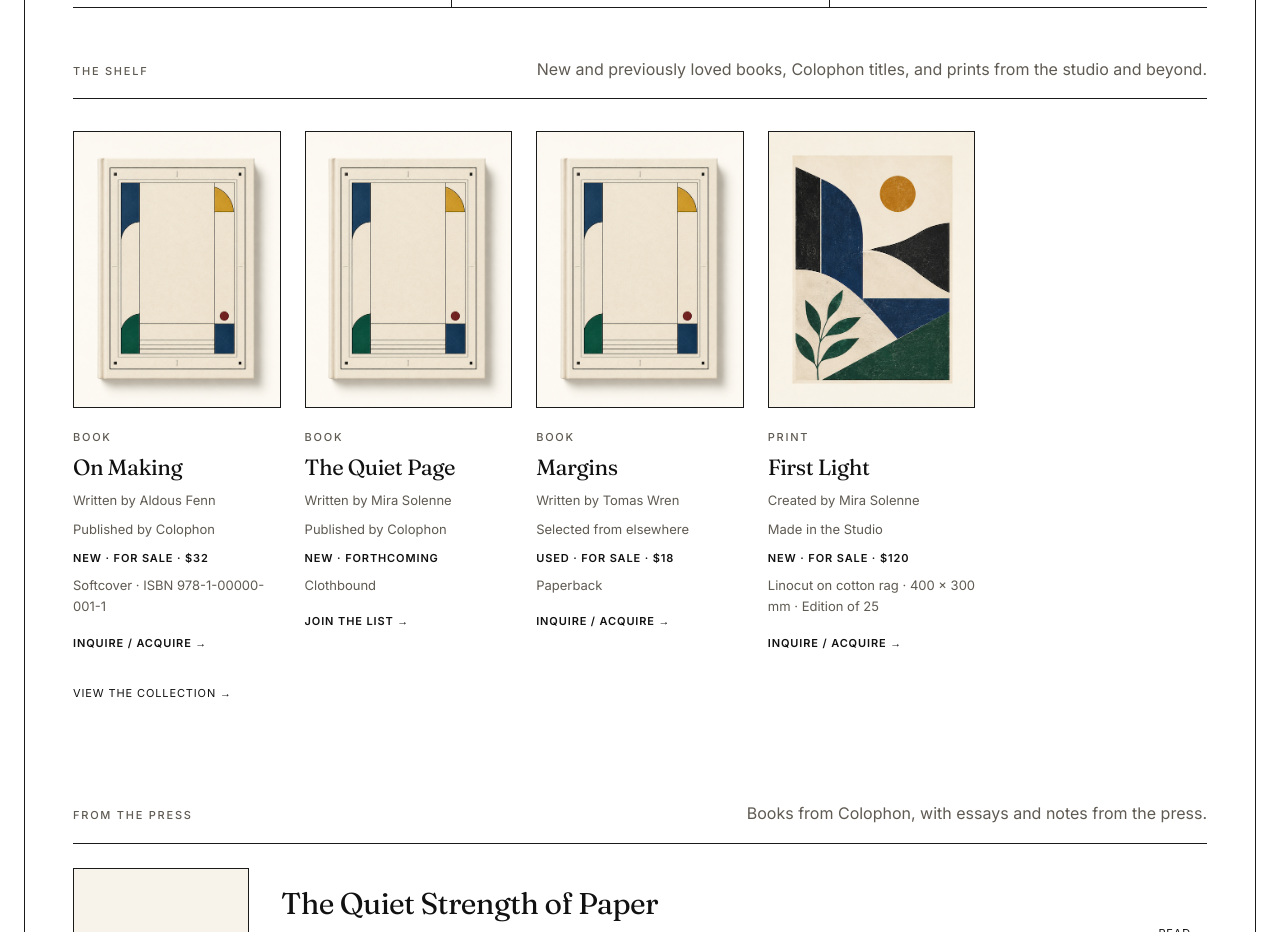
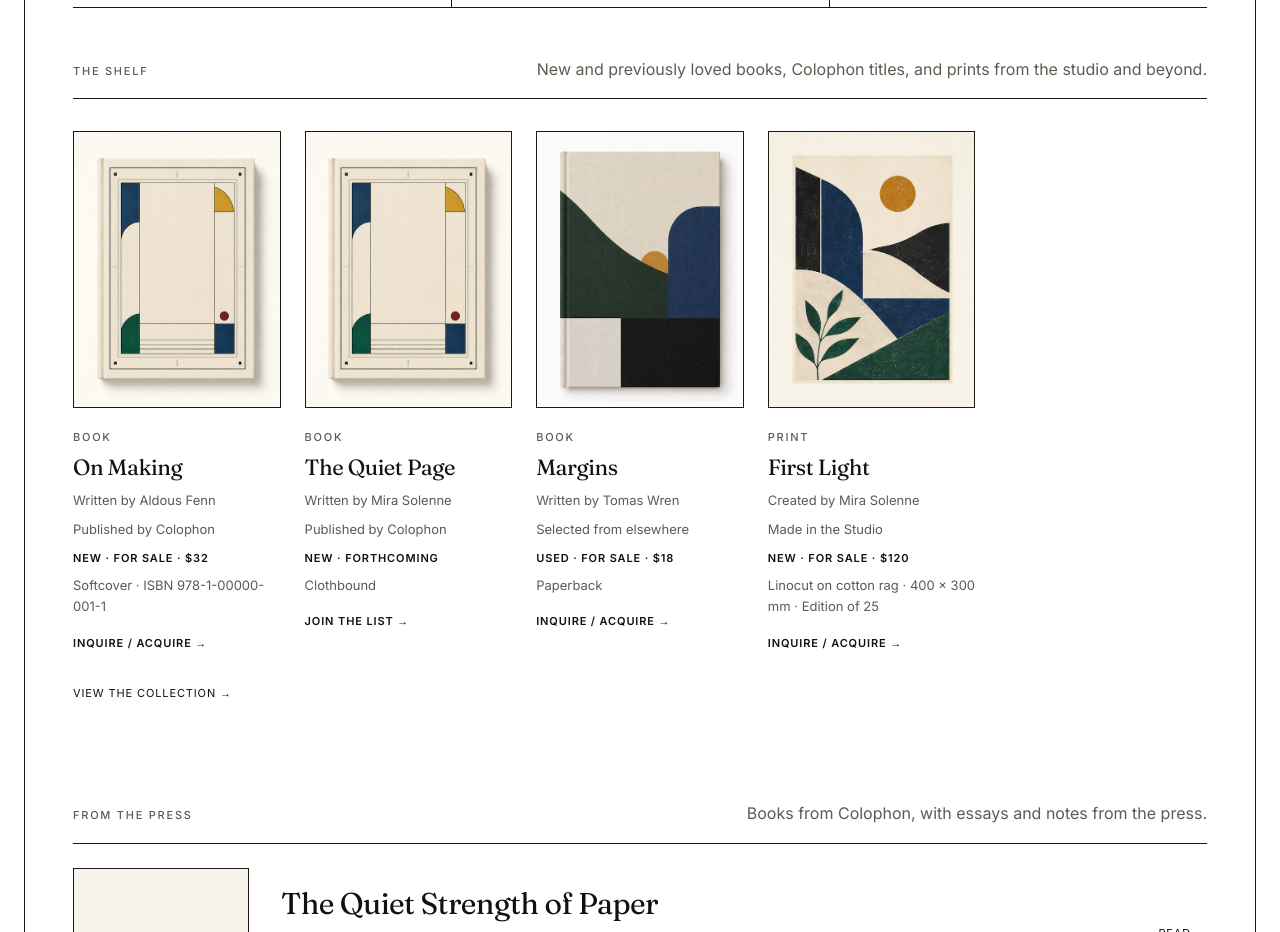
Before and after one commit to fitore/colophon, a Next.js app: page / in a window 1280 px wide. Shown: the part 1360-2292 px from the top of the page. Built offline with nearby package versions, Linux system fonts and the light colour scheme.

Commit message:
Differentiate external catalogue placeholders

```diff
--- a/src/components/catalog/CatalogCard.tsx
+++ b/src/components/catalog/CatalogCard.tsx
@@ -3,6 +3,7 @@ import Link from "next/link";
 import {
   formatMoney,
   getAcquisitionCta,
+  getCatalogueImage,
   getContributorLabel,
   getOriginLabel,
   getStatusLabel,
@@ -13,11 +14,7 @@ import styles from "./CatalogCard.module.css";
 export default function CatalogCard({ item }: { item: Acquirable }) {
   const href = `/bookstore/${item.slug}`;
   const cta = getAcquisitionCta(item);
-  const image = item.image ?? (
-    item.type === "book"
-      ? "/images/books/placeholder-book.png"
-      : "/images/books/print-placeholder.png"
-  );
+  const image = getCatalogueImage(item);
   const details =
     item.type === "book"
       ? [item.formats?.join(", "), item.isbn ? `ISBN ${item.isbn}` : undefined]
--- a/src/data/index.ts
+++ b/src/data/index.ts
@@ -41,6 +41,18 @@ export function getOriginLabel(source: Source): string {
   if (source.kind === "imprint") return "Published by Colophon";
   if (source.kind === "studio") return "Made in the Studio";
   return "Selected from elsewhere";
+}
+
+export function getCatalogueImage(item: Acquirable): string {
+  if (item.image) return item.image;
+  if (item.source.kind === "external") {
+    return item.type === "book"
+      ? "/images/books/placeholder-external-book.png"
+      : "/images/books/placeholder-external-print.png";
+  }
+  return item.type === "book"
+    ? "/images/books/placeholder-book.png"
+    : "/images/books/print-placeholder.png";
 }
 
 export function getContributorLabel(item: Book | Print | Essay): string {
```
Also changed, not shown: src/app/bookstore/[slug]/page.tsx (+2 -5 lines), public/images/books/placeholder-external-book.png (added), public/images/books/placeholder-external-print.png (added).
